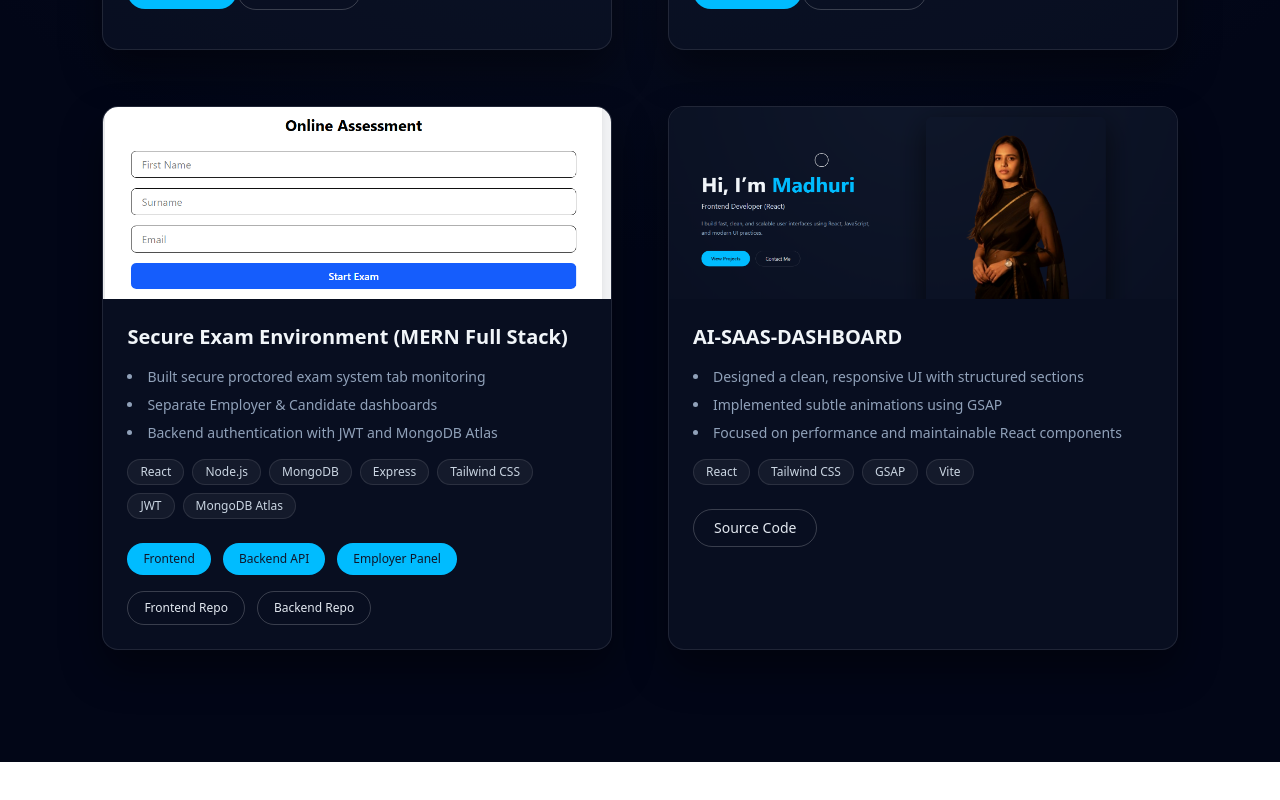
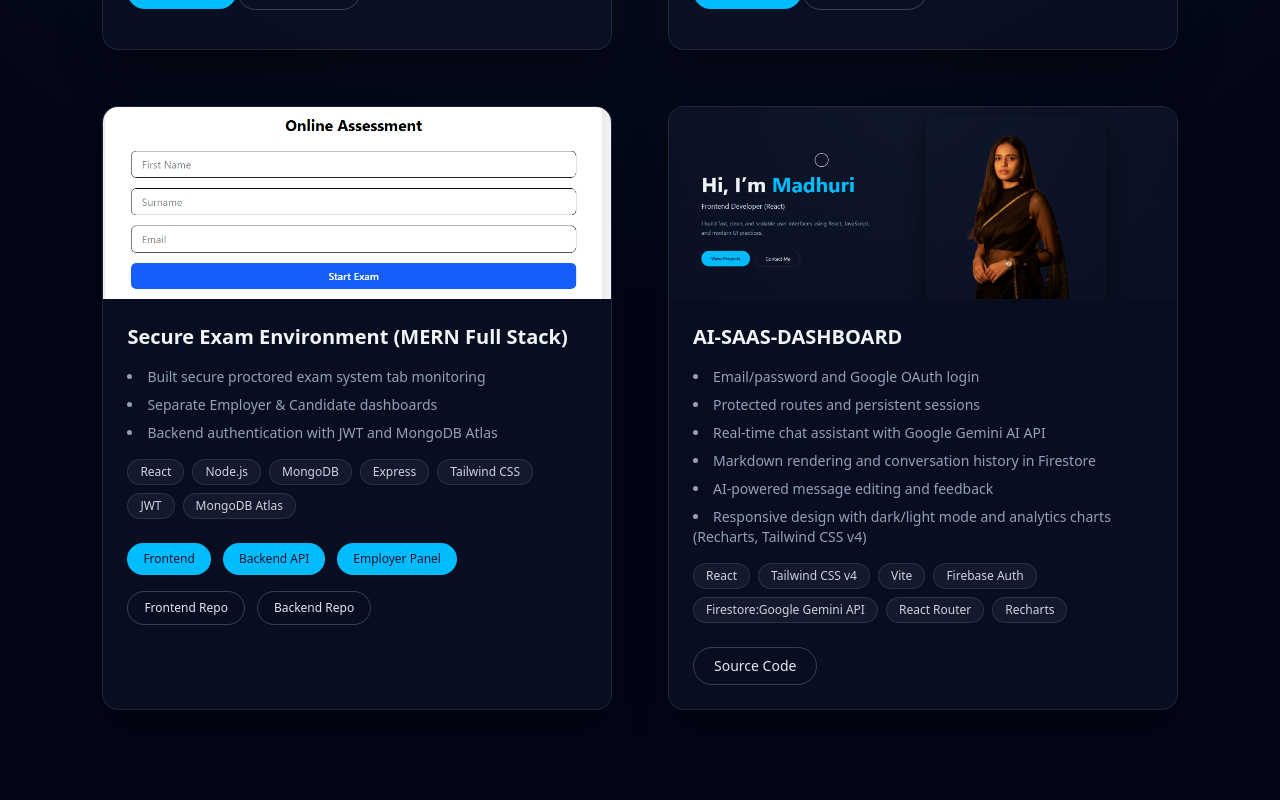
Before and after one commit to Madhuri-Sonawane/ReactPortfolio, a React (Vite) app: page /projects in a window 1280 px wide. Shown: the part 711-1511 px from the top of the page. Before the commit the page ends 1473 px from the top, so only its background shows below. Built offline with nearby package versions, Linux system fonts and the light colour scheme.

Commit message:
AI-saas-dashboard

```diff
--- a/src/data/projects.js
+++ b/src/data/projects.js
@@ -33,7 +33,7 @@ export const projects = [
     points: [
       "Built secure proctored exam system tab monitoring",
       "Separate Employer & Candidate dashboards",
-    "Backend authentication with JWT and MongoDB Atlas"
+      "Backend authentication with JWT and MongoDB Atlas",
     ],
     tech: [
       "React",
@@ -42,29 +42,52 @@ export const projects = [
       "Express",
       "Tailwind CSS",
       "JWT",
-    "MongoDB Atlas"
+      "MongoDB Atlas",
     ],
 
     live: [
       { label: "Frontend", url: "https://online-exam-checker-six.vercel.app/" },
-    { label: "Backend API", url: "https://exam-secure-environment.onrender.com/" },
-    { label: "Employer Panel", url: "https://exam-secure-environment.onrender.com/employer/" }
+      {
+        label: "Backend API",
+        url: "https://exam-secure-environment.onrender.com/",
+      },
+      {
+        label: "Employer Panel",
+        url: "https://exam-secure-environment.onrender.com/employer/",
+      },
     ],
 
     code: [
-    { label: "Frontend Repo", url: "https://github.com/Madhuri-Sonawane/exam-secure-environment" },
-    { label: "Backend Repo", url: "https://github.com/Madhuri-Sonawane/exam-secure-environment" }
-  ]
+      {
+        label: "Frontend Repo",
+        url: "https://github.com/Madhuri-Sonawane/exam-secure-environment",
+      },
+      {
+        label: "Backend Repo",
+        url: "https://github.com/Madhuri-Sonawane/exam-secure-environment",
+      },
+    ],
   },
   {
     title: "AI-SAAS-DASHBOARD",
     image: portfolio,
     points: [
-      "Designed a clean, responsive UI with structured sections",
-      "Implemented subtle animations using GSAP",
-      "Focused on performance and maintainable React components",
+      "Email/password and Google OAuth login",
+      "Protected routes and persistent sessions",
+      "Real-time chat assistant with Google Gemini AI API",
+      "Markdown rendering and conversation history in Firestore",
+      "AI-powered message editing and feedback",
+      "Responsive design with dark/light mode and analytics charts (Recharts, Tailwind CSS v4)",
     ],
-    tech: ["React", "Tailwind CSS", "GSAP", "Vite"],
-    code: "https://github.com/Madhuri-Sonawane/ReactPortfolio",
+    tech: [
+      "React",
+      "Tailwind CSS v4",
+      "Vite",
+      "Firebase Auth",
+      "Firestore:Google Gemini API",
+      "React Router",
+      "Recharts",
+    ],
+    code: "https://github.com/Madhuri-Sonawane/as-saas-dashboard",
   },
 ];
```
Lines whose indentation alone changed are shown as unchanged.
